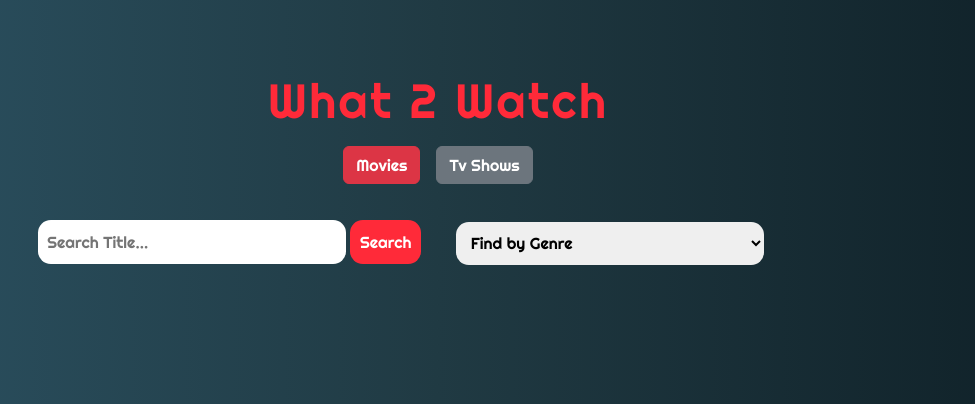
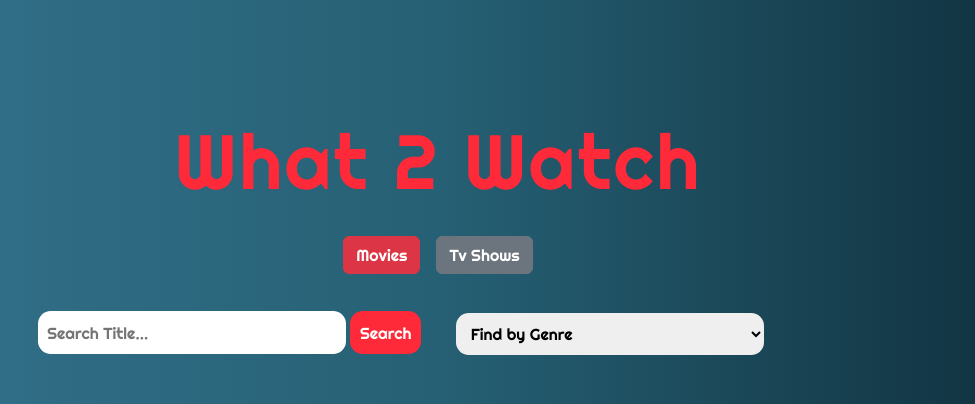
Before and after one commit to Jon-Laboy/What2Watch, a React (Create React App) app: page / in a window 1280 px wide. Shown: the top 404 px of the page, without its empty margins (202-1177 px from the left). Built offline with nearby package versions, Linux system fonts and the light colour scheme; no server answers.

Commit message:
feat: fetch on tv or movie btn select

```diff
--- a/src/App.js
+++ b/src/App.js
@@ -45,7 +45,7 @@ function App() {
     };
     fetchMovies(query);
     fetchGenres(genre);
-  }, [query, genre, API_KEY]);
+  }, [query, genre, API_KEY, category]);
 
   const updateSearch = (e) => {
     setSearch(e.target.value);
@@ -140,7 +140,7 @@ function App() {
             <Col xs="12" md="6" lg="4" key={item.id}>
               <Movie
                 key={item.id}
-                title={item.title}
+                title={category === 'movie' ? item.title : item.name}
                 year={item.release_date}
                 image={item.poster_path}
                 description={item.overview}
--- a/src/Movie.js
+++ b/src/Movie.js
@@ -27,11 +27,11 @@ function Movie({ title, year, image, description, className }) {
       <Button color="danger" onClick={toggle} className="description-button">
         Description
       </Button>
-      <Modal isOpen={modal} toggle={toggle} className={className}>
+      <Modal isOpen={modal} toggle={toggle} className={className} centered>
         <ModalHeader color="danger" toggle={toggle}>
-          {title}
+          {title ? title : 'Title not available :('}
         </ModalHeader>
-        <ModalBody>{description}</ModalBody>
+        <ModalBody>{description ? description : 'Description not available :('}</ModalBody>
       </Modal>
     </div>
   );
--- a/src/styles.css
+++ b/src/styles.css
@@ -5,15 +5,15 @@ body {
   background: #0f2027; /* fallback for old browsers */
   background: -webkit-linear-gradient(
     to right,
-    #2c5364,
-    #203a43,
-    #0f2027
+    #35748f,
+    #266074,
+    #0e2d3a
   ); /* Chrome 10-25, Safari 5.1-6 */
   background: linear-gradient(
     to right,
-    #2c5364,
-    #203a43,
-    #0f2027
+    #35748f,
+    #266074,
+    #0e2d3a
   ); /* W3C, IE 10+/ Edge, Firefox 16+, Chrome 26+, Opera 12+, Safari 7+ */
 }
 .App {
@@ -27,8 +27,8 @@ body {
 .app-title {
   color: #ff2a39;
   margin-top: 1.5em;
-  margin-bottom: 1rem;
-  font-size: 3em;
+  margin-bottom: 1.8rem;
+  font-size: 4.8em;
 }
 
 .movie-tv-shows-btns {
@@ -40,7 +40,7 @@ body {
   width: 50%;
   border: none;
   border-radius: 0.8em;
-  margin-bottom: 2em;
+  margin-bottom: 1.5em;
 }
 
 .search-button {
@@ -72,7 +72,7 @@ img {
 }
 
 .description-button {
-  margin-bottom: 8em;
+  margin-bottom: 6em;
   background-color: #ff1531;
   border: none;
   padding: 0.6em;
@@ -91,7 +91,7 @@ img {
   text-align: left;
 }
 
-footer img{
+footer img {
   width: 20%;
   min-height: 100vh;
 }
```
